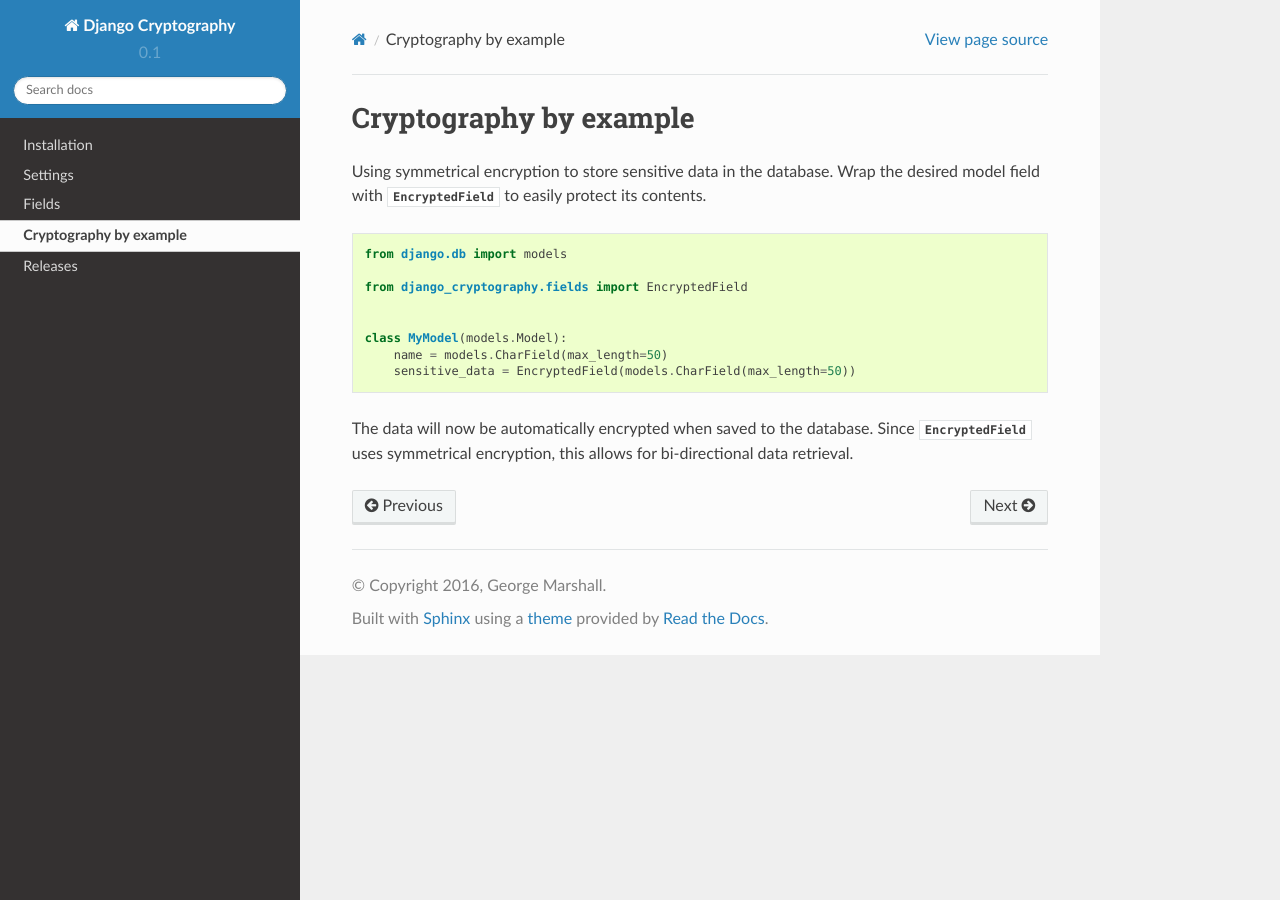
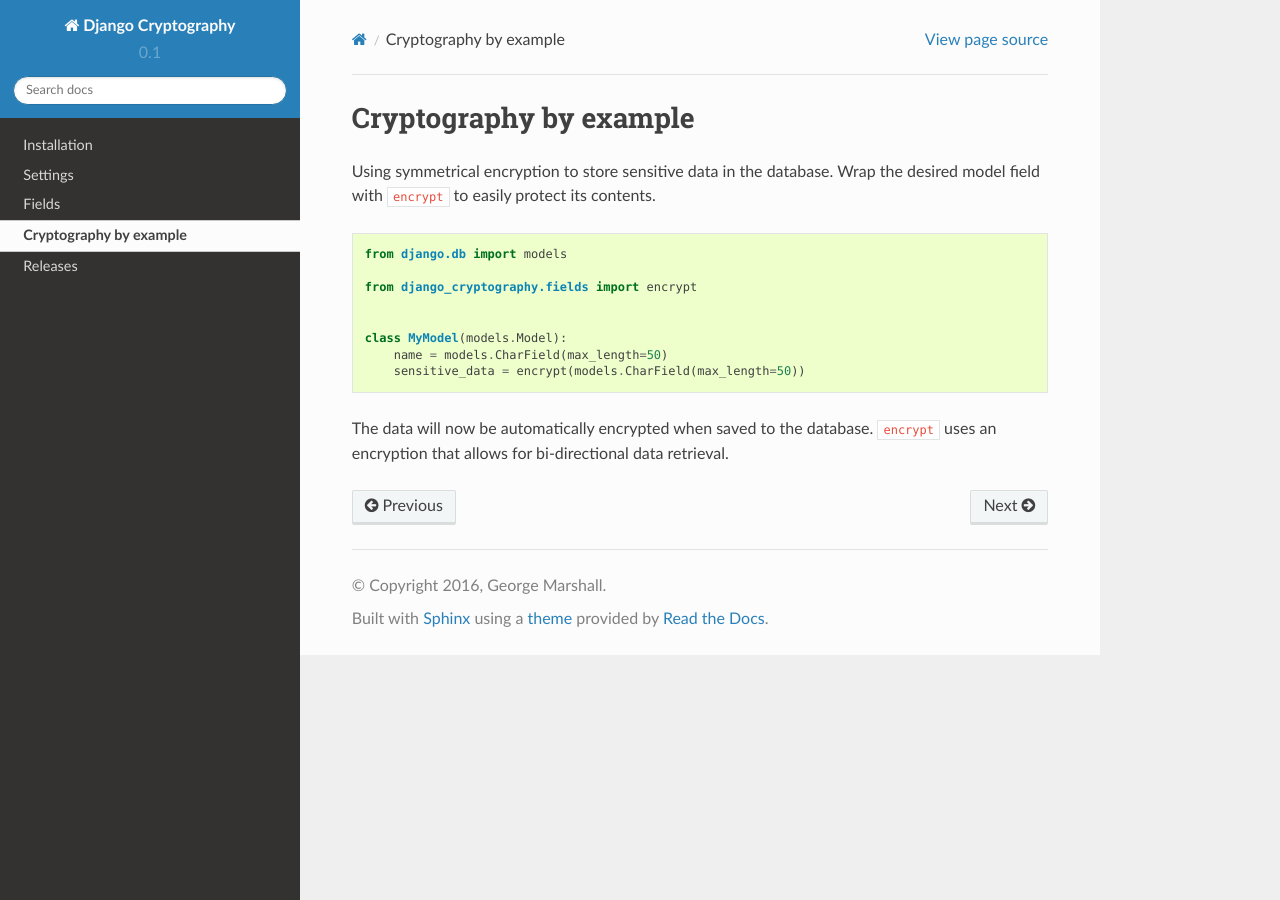
Before and after one commit to yoyowallet/django-cryptography, a Sphinx documentation site: the page built from docs/examples.rst, in a window 1280 px wide. Built offline with Sphinx 7.4.7 and the Read the Docs theme 2.0.0, drawn with Linux system fonts in a browser that asks for light colours; the version number could not be read and is left out; cross-references to code outside the pages are shown as plain code.

Commit message:
Updated documentation

```diff
--- a/docs/examples.rst
+++ b/docs/examples.rst
@@ -2,20 +2,20 @@
 =======================
 
 Using symmetrical encryption to store sensitive data in the database.
-Wrap the desired model field with :class:`EncryptedField` to easily
+Wrap the desired model field with :function:`encrypt` to easily
 protect its contents.
 
 .. code-block:: python
 
    from django.db import models
 
-   from django_cryptography.fields import EncryptedField
+   from django_cryptography.fields import encrypt
 
 
    class MyModel(models.Model):
        name = models.CharField(max_length=50)
-       sensitive_data = EncryptedField(models.CharField(max_length=50))
+       sensitive_data = encrypt(models.CharField(max_length=50))
 
 The data will now be automatically encrypted when saved to the
-database. Since :class:`EncryptedField` uses symmetrical encryption,
-this allows for bi-directional data retrieval.
+database. :function:`encrypt` uses an encryption that allows for
+bi-directional data retrieval.
```
Also changed, not shown: README.rst (+5 -5 lines), docs/fields.rst (+9 -2 lines).
